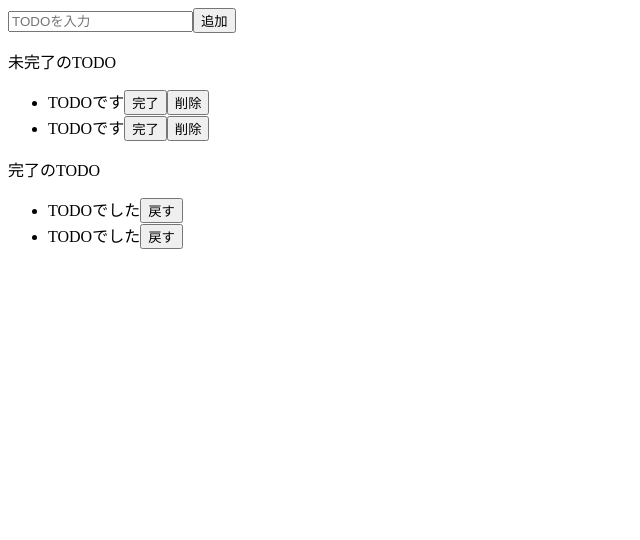
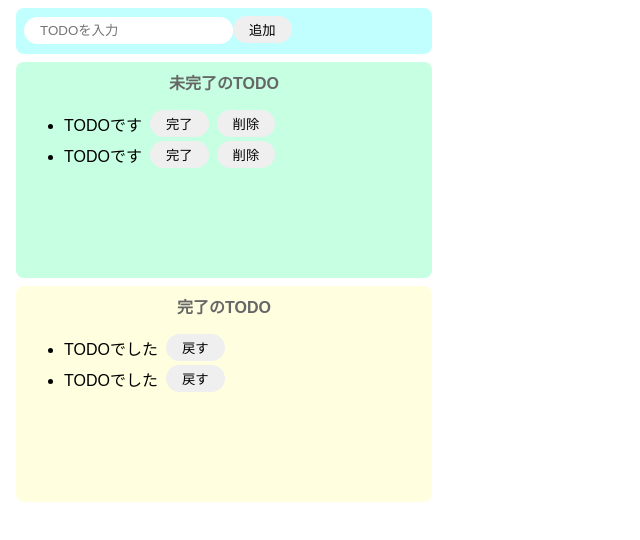
Before and after one commit to hiro881213/react-practice, a React (Create React App) app: page / in a window 1280 px wide. Shown: the top 540 px of the page, without its empty margins (0-640 px from the left). Built offline with nearby package versions, Linux system fonts and the light colour scheme.

Commit message:
CSSの適用

```diff
--- a/src/App.jsx
+++ b/src/App.jsx
@@ -3,22 +3,22 @@
 export const App = () => {
     return (
         <>
-            <div>
+            <div className = 'input-area'>
                 <input placeholder = 'TODOを入力'/>
                 <button>追加</button>
             </div>
-            <div>
-                <p>未完了のTODO</p>
+            <div className = 'incomplete-area'>
+                <p className = 'title'>未完了のTODO</p>
                 <ul>
                     <li>
-                        <div>
+                        <div className = 'list-row'>
                             <label>TODOです</label>
                             <button>完了</button>
                             <button>削除</button>
                         </div>
                     </li>
                     <li>
-                        <div>
+                        <div className = 'list-row'>
                             <label>TODOです</label>
                             <button>完了</button>
                             <button>削除</button>
@@ -26,17 +26,18 @@
                     </li>
                 </ul>
             </div>
-            <div>
-                <p>完了のTODO</p>
+
+            <div className = 'complete-area'>
+                <p className = 'title'>完了のTODO</p>
                 <ul>
                     <li>
-                        <div>
+                        <div className = 'list-row'>
                             <label>TODOでした</label>
                             <button>戻す</button>
                         </div>
                     </li>
                     <li>
-                        <div>
+                        <div className = 'list-row'>
                             <label>TODOでした</label>
                             <button>戻す</button>
                         </div>
--- a/src/index.js
+++ b/src/index.js
@@ -1,6 +1,6 @@
 import React from 'react';
 import ReactDOM from 'react-dom';
-
+import "./styles.css"
 import {App} from './App';
 
 ReactDOM.render(
--- /dev/null
+++ b/src/styles.css
@@ -0,0 +1,66 @@
+BODY {
+    font-family: sans-serif;
+}
+
+INPUT {
+    border-radius: 16px;
+    border: none;
+    padding: 6px 16px;
+    outline: none
+}
+
+BUTTON {
+    border-radius: 16px;
+    border: none;
+    padding: 4px 16px;
+}
+
+BUTTON:hover {
+    background-color: #ff7fff;
+    color: #fff;
+    cursor: pointer;
+}
+
+LI BUTTON{
+    margin-left:8px;
+}
+
+.input-area {
+    background-color: #c1ffff;
+    width: 400px;
+    height: 30px;
+    padding: 8px;
+    margin: 8px;
+    border-radius: 8px;
+}
+
+.incomplete-area {
+    background-color: #c6ffe2;
+    width: 400px;
+    min-height: 200px;
+    padding: 8px;
+    margin: 8px;
+    border-radius: 8px;
+}
+
+.complete-area {
+    background-color: #ffffe0;
+    width: 400px;
+    min-height: 200px;
+    padding: 8px;
+    margin: 8px;
+    border-radius: 8px;
+}
+
+.title {
+    text-align: center;
+    margin-top: 0;
+    font-weight: bold;
+    color: #666
+}
+
+.list-row {
+    display: flex;
+    align-items: center;
+    padding-bottom: 4px;
+}
```
Also changed, not shown: 1 other file (tests, documents, lock files or other folders).
